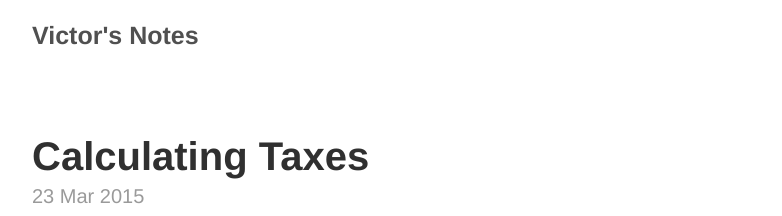
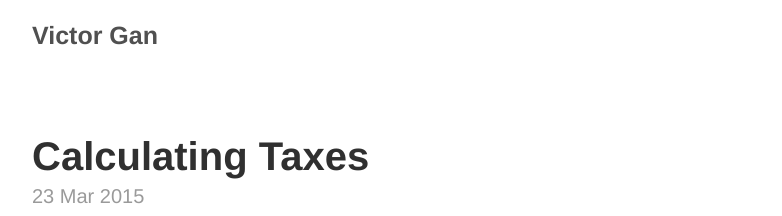
Before and after one commit to victorgan/victorgan.github.io, a Jekyll site: the page built from _posts/2015-03-23-calculating-taxes.markdown, in a window 1280 px wide and 900 px high. Shown: the top 216 px of the window, without its empty margins (248-1030 px from the left). Built offline with Jekyll 4.4.1, drawn with Linux system fonts in a browser that asks for light colours; nearby versions of some CDN libraries; library files that are not in the unit come from our copies; comment, search, counter and statistics services are not loaded.

Commit message:
Changed title to Victor Gan

```diff
--- a/_config.yml
+++ b/_config.yml
@@ -6,7 +6,7 @@ pygments:         true
 permalink:        none
 
 # Setup
-title:            Victor's Notes
+title:            Victor Gan
 tagline:          Website
 url:              http://vgan.ca
 paginate:         1
```
